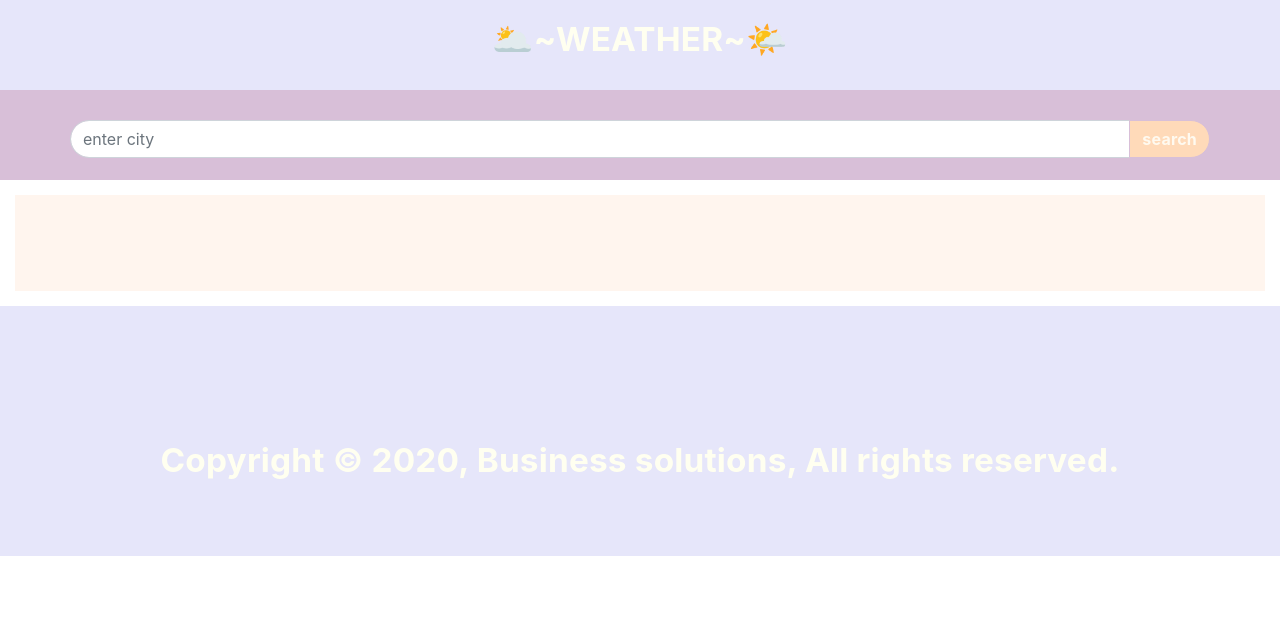
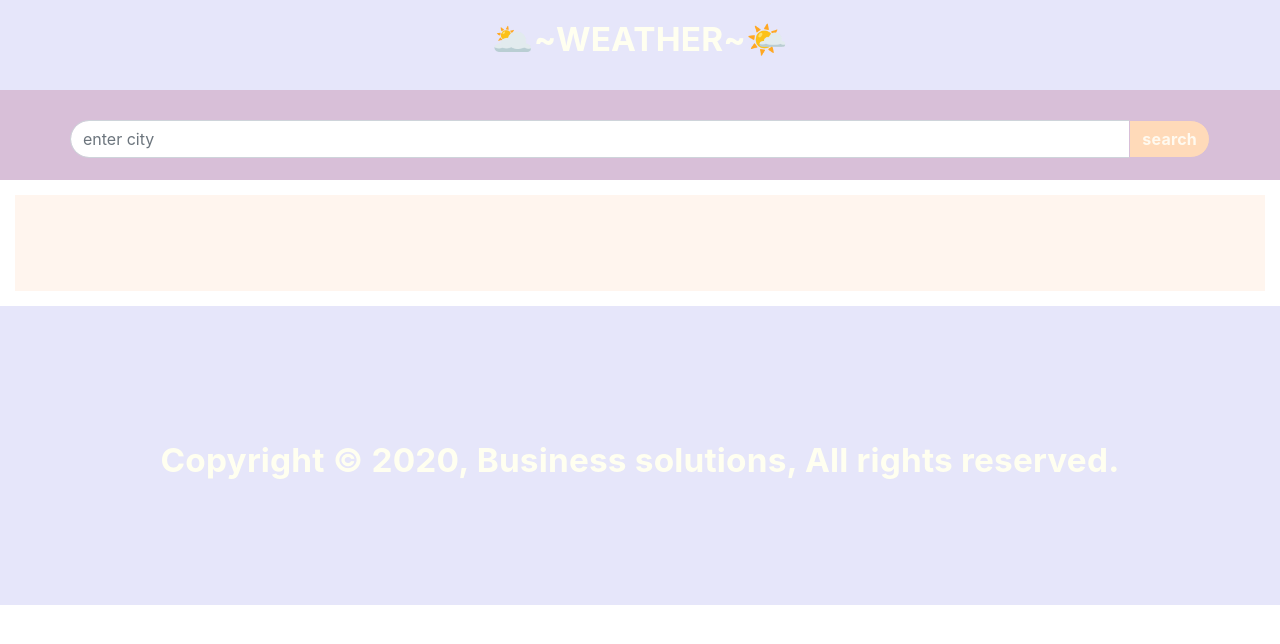
Before and after one commit to Aiyumi3/cityweather_mvc_KL, a plain HTML site: page index.html in a window 1280 px wide. Drawn offline with nearby package versions, Linux system fonts and the light colour scheme.

Commit message:
Update index.html

```diff
--- a/index.html
+++ b/index.html
@@ -34,9 +34,9 @@
     <br/><br/>
 </section>
 
-<footer style="height: 250px; background-color: lavender; color: ivory; text-align: center; font-size:25pt;
+<footer style="height: 299px; background-color: lavender; color: ivory; text-align: center; font-size:25pt;
     font-weight: 700;letter-spacing: 0.2px; padding-top: 130px">
-    Copyright © 2020, Business solutions, All rights reserved.
+    Copyright © 2020, Business solutions, All rights reserved.<br><br>
 </footer>
 <script src="./js/main.js" type="module"></script>
 </body>
```
